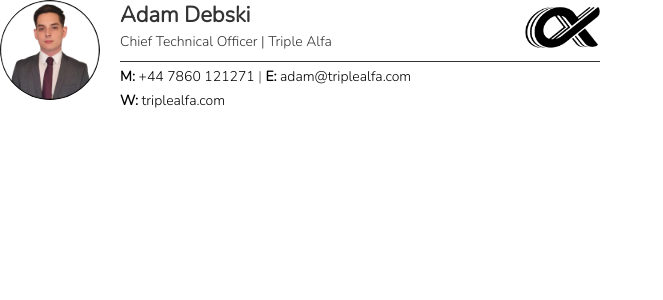
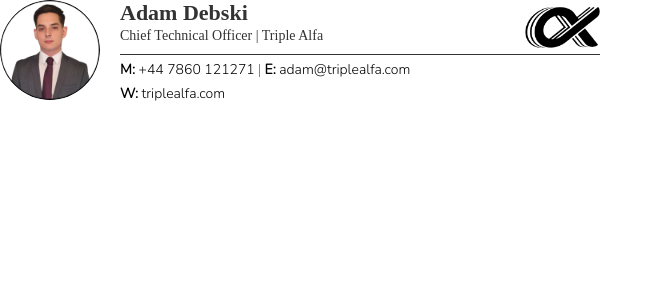
Before and after one commit to Adam-deb/Triplealfa, a Next.js app: page /adam-signiture in a window 1280 px wide. Shown: the top 300 px of the page, without its empty margins (0-663 px from the left). Built offline with nearby package versions, Linux system fonts and the light colour scheme.

Commit message:
signiture update

```diff
--- a/src/app/adam-signiture/page.js
+++ b/src/app/adam-signiture/page.js
@@ -7,7 +7,7 @@ export default function Signature1() {
       cellSpacing="0"
       cellPadding="0"
       border="0"
-      style={{ maxWidth: '600px', fontFamily: 'Arial, sans-serif' }}
+      style={{ maxWidth: '600px', fontFamily: 'MontserratRegular' }}
     >
       <tbody>
         <tr>
@@ -33,7 +33,7 @@ export default function Signature1() {
                         height={45}
                       />
                     </div>
-                    <p style={{ margin: 0, fontSize: '22px', fontWeight: 'bold', color: '#333' }}>
+                    <p style={{ margin: 0, fontSize: '22px', fontWeight: 'bold', color: '#333', fontFamily: 'MontserratRegular' }}>
                       Adam Debski
                     </p>
                     <p
@@ -43,11 +43,12 @@ export default function Signature1() {
                         color: '#333',
                         borderBottom: '1px solid #333',
                         paddingBottom: '10px',
+                        fontFamily: 'MontserratRegular'
                       }}
                     >
                       Chief Technical Officer | Triple Alfa
                     </p>
-                    <p style={{ margin: '5px 0 0', fontSize: '14px', color: '#555' }}>
+                    <p style={{ margin: '5px 0 0', fontSize: '14px', color: '#555', fontFamily: 'MontserratRegular' }}>
                       <a href="tel:+447860121271" style={{ color: 'black', textDecoration: 'none' }}>
                         <span style={{ fontWeight: 'bold' }}>M:</span> +44 7860 121271
                       </a>{' '}
@@ -56,7 +57,7 @@ export default function Signature1() {
                       <span style={{ fontWeight: 'bold' }}>E:</span> adam@triplealfa.com
                       </a>
                     </p>
-                    <p style={{ margin: '5px 0 0', fontSize: '14px', color: '#555' }}>
+                    <p style={{ margin: '5px 0 0', fontSize: '14px', color: '#555', fontFamily: 'MontserratRegular' }}>
                       <a href="https://triplealfa.com" style={{ color: 'black', textDecoration: 'none' }}>
                         <span style={{ fontWeight: 'bold' }}>W:</span> triplealfa.com
                       </a>
```
